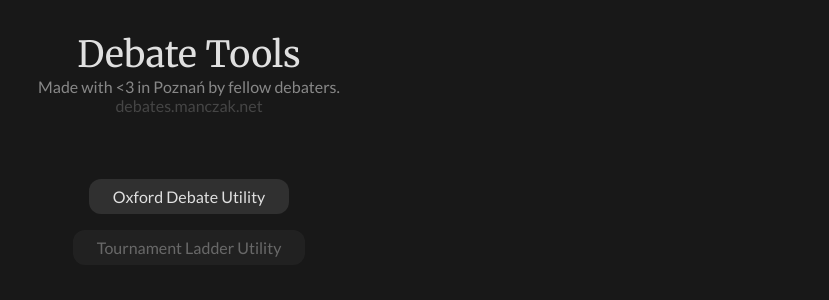
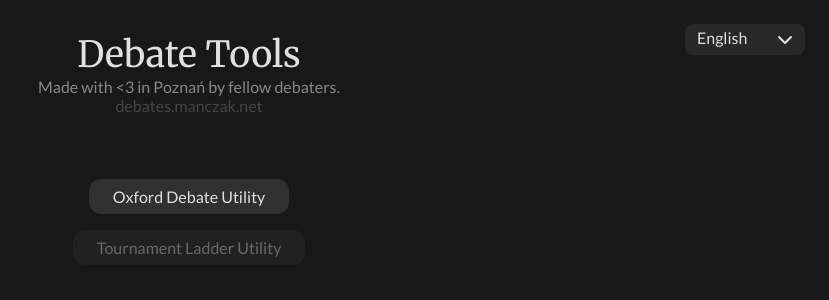
Before and after one commit to debatecore/debate-tools, a Next.js app: page / in a window 1280 px wide. Shown: the top 300 px of the page, without its empty margins (451-1280 px from the left). Built offline with nearby package versions, Linux system fonts and the light colour scheme.

Commit message:
language switcher

```diff
--- a/src/pages/index.tsx
+++ b/src/pages/index.tsx
@@ -1,9 +1,43 @@
 import Link from "next/link";
 import { useLang } from "@/lib/useLang";
+import { useContext, useState } from "react";
+import { OneContext } from "./_app";
+import { ChevronDown } from "@/components/Icons/ChevronDown";
 
 export default function Home() {
+  const config = useContext(OneContext);
+  const [langPanelOn, setLangPanelOn] = useState<boolean>(false);
   return (
     <>
+      <div className="langParent">
+        <button
+          onClick={() => {
+            setLangPanelOn(!langPanelOn);
+          }}
+          className={langPanelOn ? "panelOpen" : ""}
+        >
+          <p>{config?.lang === "pl" ? "Polish" : "English"}</p>
+          <div>
+            <ChevronDown />
+          </div>
+        </button>
+        <div className={`langList ${langPanelOn ? "langListVisible" : ""}`}>
+          <button
+            onClick={() => {
+              config?.setLang("en");
+            }}
+          >
+            English
+          </button>
+          <button
+            onClick={() => {
+              config?.setLang("pl");
+            }}
+          >
+            Polish
+          </button>
+        </div>
+      </div>
       <div className="centerpadding">
         <h1
           style={{
--- a/src/styles/root.css
+++ b/src/styles/root.css
@@ -84,3 +84,45 @@
 .chevronFlipped {
   transform: rotate(180deg);
 }
+
+/* .langParent{
+  position: absolute;
+} */
+.langParent {
+  --langWidth: 120px;
+}
+.langParent > button {
+  position: absolute;
+  right: 24px;
+  top: 24px;
+  width: var(--langWidth);
+  display: flex;
+  justify-content: space-between;
+  /* align-items: center; */
+  background: #282828;
+  border-radius: 8px;
+  cursor: pointer;
+  padding: 4px 8px 0 12px;
+}
+.langParent > button.panelOpen {
+  border-radius: 8px 8px 0 0;
+}
+.langList {
+  display: flex;
+  display: none;
+  position: absolute;
+  top: 55px;
+  right: 24px;
+  flex-direction: column;
+}
+.langList > button {
+  width: var(--langWidth);
+  border-radius: 0;
+  background: #222;
+}
+.langList > button:last-of-type {
+  border-radius: 0 0 8px 8px;
+}
+.langListVisible {
+  display: flex;
+}
```
